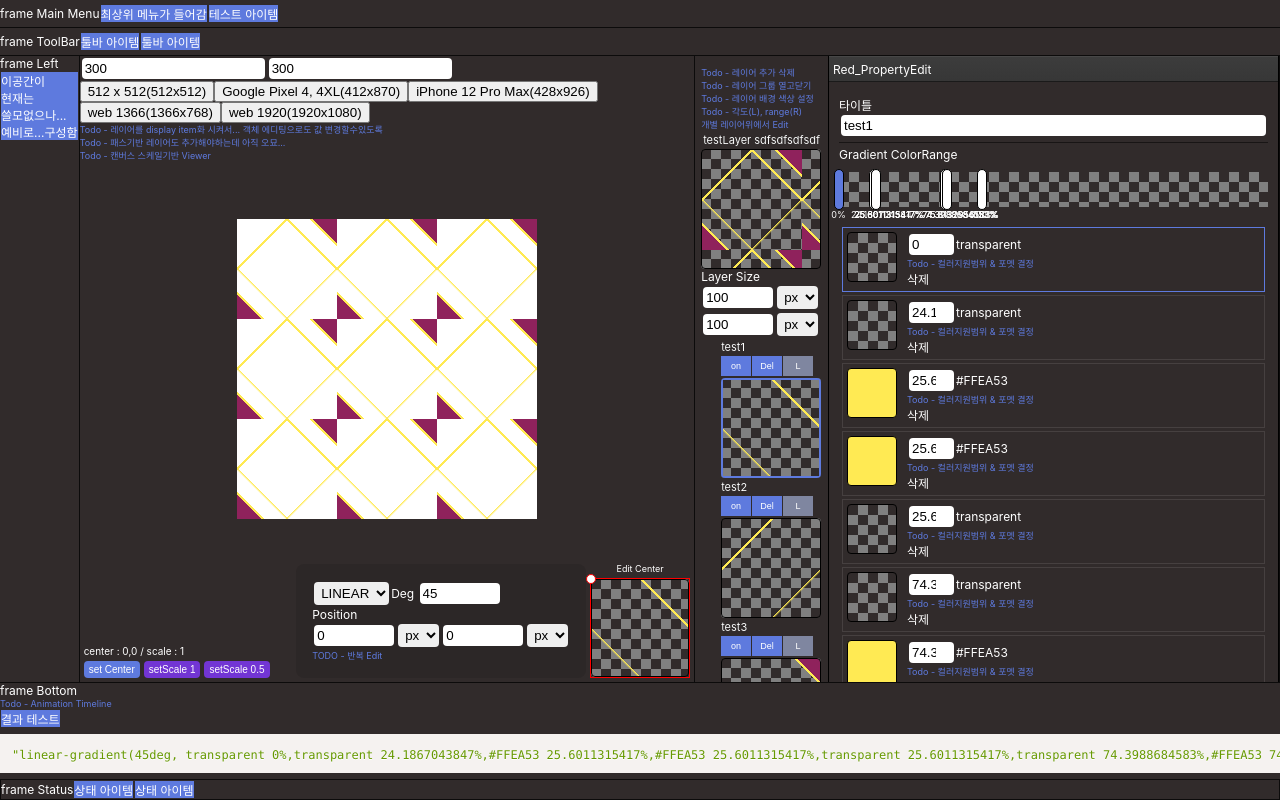
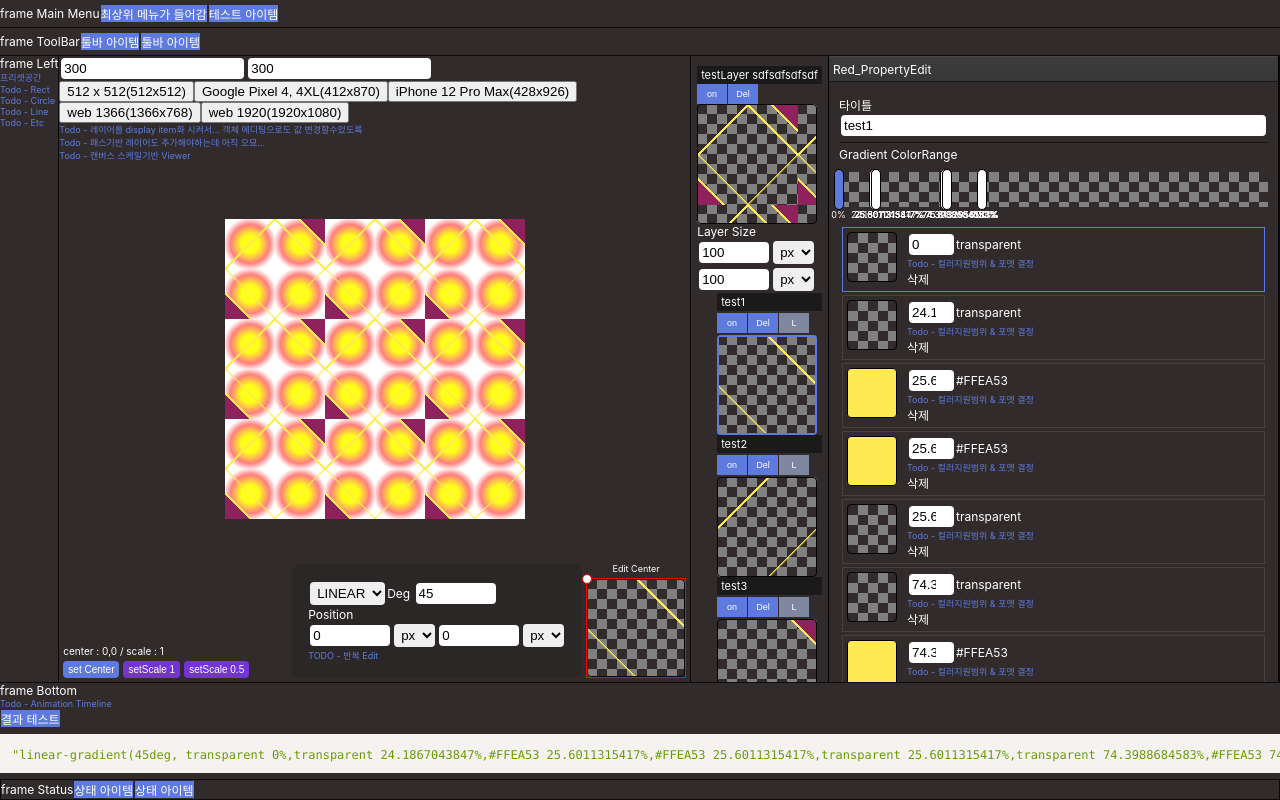
Before and after one commit to redcamel/RedGradient, a React (Create React App) app: page / in a window 1280 px wide. Built offline with nearby package versions, Linux system fonts and the light colour scheme.

Commit message:
- 프로토타이핑 전환전 백업

```diff
--- a/src/App.css
+++ b/src/App.css
@@ -214,7 +214,8 @@ input, select {
 }
 
 .layerItemTitle {
-    margin: 2px;
+    background: #1a1a1a;
+    padding :2px 4px;
     font-size: 11px;
     color: #fff;
     text-shadow: 0px 0px rgba(0, 0, 0, 1);
@@ -222,7 +223,8 @@ input, select {
 }
 
 .layerItemSubTitle {
-    margin: 2px;
+    background: #1a1a1a;
+    padding :2px 4px;
     font-size: 11px;
     color: #fff;
     text-shadow: 0px 0px rgba(0, 0, 0, 1);
--- a/src/App.js
+++ b/src/App.js
@@ -79,6 +79,27 @@ class App extends React.Component {
               ]
             }
           ]
+        },
+        {
+          title: 'testLayer ',
+          visible: true,
+          size: {w: 50, wUnit: 'px', h: 50, hUnit: 'px'},
+          items: [
+            {
+              title: 'test',
+              type: 'radial-gradient',
+              deg: 45,
+              visible: true,
+              position: {x: 0, xUnit: 'px', y: 0, yUnit: 'px'},
+
+              colorList: [
+                {color: 'rgba(255,255,0,0.9)', range: 25},
+                {color: 'rgba(255,0,0,0.5)', range: 55},
+                {color: 'transparent', range: 75},
+                {color: 'transparent', range: 100}
+              ]
+            }
+          ]
         }
       ]
     };
@@ -104,7 +125,11 @@ class App extends React.Component {
       <div className={'frame_middle'}>
         <div className={'frame_middle_container'}>
           <div className={'frame_left'}>frame Left
-            <div style={style.test}>이공간이<br />현재는<br />쓸모없으나...<br />예비로...구성함</div>
+            <div className={'todo'}>프리셋공간</div>
+            <div className={'todo'}>Todo - Rect</div>
+            <div className={'todo'}>Todo - Circle</div>
+            <div className={'todo'}>Todo - Line</div>
+            <div className={'todo'}>Todo - Etc</div>
           </div>
           <div className={'frame_center'}>
             {/*frame_center*/}
--- a/src/editor/Red_Layer.jsx
+++ b/src/editor/Red_Layer.jsx
@@ -21,30 +21,14 @@ class Red_Layer extends React.Component {
     const rootComponentState = rootComponent.state;
     const layers = rootComponentState.layers;
     const canvasInfo = rootComponentState.canvasInfo;
-    const activeData = rootComponentState.activeData
+    const activeData = rootComponentState.activeData;
     return <div style={style.container}>
-      <div className={'todo'}>Todo - 레이어 추가 삭제</div>
-      <div className={'todo'}>Todo - 레이어 그룹 열고닫기</div>
-      <div className={'todo'}>Todo - 레이어 배경 색상 설정</div>
-      <div className={'todo'}>Todo - 각도(L), range(R)<br />개별 레이어위에서 Edit</div>
       {
         layers.map((layer, index) => {
-          const layerSize = layer['size']
+          const layerSize = layer['size'];
           return <div style={{opacity: layer.visible ? 1 : 0.5, transition: 'opacity 0.2s'}}>
             <div className={'layerItemTitle'}>{layer.title}</div>
-            <div
-              className={'transparent_checker'}
-              style={{
-                width: `${SIZE}px`,
-                height: `${layerSize.h / layerSize.w * SIZE}px`,
-                cursor: 'pointer',
-                borderRadius: '4px',
-                overflow: 'hidden',
-                transition: 'height 0.2s'
-              }}
-              onClick={e => rootComponent.setState({activeData: layer, activeSubData: layer.items[0]})}
-            >
-              <div className={'layerItem'} style={{background: Red_Layer.calcGradientItems(layer['items'],false,layer)}} />
+            <div>
               <button className={'layerVisible'}
                       onClick={e => this._toggleVisible(layer)}>{layer.visible ? 'on' : 'off'}</button>
               <button className={'layerDel'}
@@ -64,31 +48,46 @@ class Red_Layer extends React.Component {
               >Del
               </button>
             </div>
+            <div
+              className={'transparent_checker'}
+              style={{
+                width: `${SIZE}px`,
+                height: `${layerSize.h / layerSize.w * SIZE}px`,
+                cursor: 'pointer',
+                borderRadius: '4px',
+                overflow: 'hidden',
+                transition: 'height 0.2s'
+              }}
+              onClick={e => rootComponent.setState({activeData: layer, activeSubData: layer.items[0]})}
+            >
+              <div className={'layerItem'}
+                   style={{background: Red_Layer.calcGradientItems(layer['items'], false, layer)}} />
+            </div>
             <div style={style.itemContainer}>
               Layer Size
               <div>
                 <UI_Number
                   width={'70px'}
-                  value={activeData['size']['w'] || 0}
+                  value={layerSize['w'] || 0}
                   HD_onInput={e => {
-                    activeData['size']['w'] = e.target.value;
+                    layerSize['w'] = e.target.value;
                     rootComponent.setState({});
                   }} />
-                <UI_Select value={activeData['size']['wUnit']} options={['px', '%']} HD_change={e => {
-                  activeData['size']['wUnit'] = e.target.value;
+                <UI_Select value={layerSize['wUnit']} options={['px', '%']} HD_change={e => {
+                  layerSize['wUnit'] = e.target.value;
                   rootComponent.setState({});
                 }} />
               </div>
               <div>
                 <UI_Number
                   width={'70px'}
-                  value={activeData['size']['h'] || 0}
+                  value={layerSize['h'] || 0}
                   HD_onInput={e => {
-                    activeData['size']['h'] = e.target.value;
+                    layerSize['h'] = e.target.value;
                     rootComponent.setState({});
                   }} />
-                <UI_Select value={activeData['size']['hUnit']} options={['px', '%']} HD_change={e => {
-                  activeData['size']['hUnit'] = e.target.value;
+                <UI_Select value={layerSize['hUnit']} options={['px', '%']} HD_change={e => {
+                  layerSize['hUnit'] = e.target.value;
                   rootComponent.setState({});
                 }} />
               </div>
@@ -99,7 +98,7 @@ class Red_Layer extends React.Component {
                   const activeSubDataYn = rootComponentState.activeSubData === item;
                   return <div style={{opacity: item.visible ? 1 : 0.5, transition: 'opacity 0.2s'}}>
                     <div className={'layerItemSubTitle'}>{item.title}</div>
-                    <div style={{ margin: '2px 2px 2px 20px'}}>
+                    <div style={{margin: '2px 2px 2px 20px'}}>
                       <button className={'layerVisible'}
                               onClick={e => this._toggleVisible(item)}>{item.visible ? 'on' : 'off'}</button>
                       <button className={'layerDel'}
@@ -146,9 +145,15 @@ class Red_Layer extends React.Component {
       }
       }
 
-Red_Layer.calcGradients = (layers, checkVisible) => layers.map(layer => Red_Layer.calcGradientItems(layer['items'], checkVisible, layer)).join(',')+',#fff';
-Red_Layer.calcGradientItems = (items, checkVisible, layer) => items.length ? items.map(item => Red_Layer.calcGradientItem(item, checkVisible, layer)).join(',') : '';
-Red_Layer.calcGradientItem = (data, checkVisible, layer) => {
+  Red_Layer
+.
+  calcGradients = (layers, checkVisible) => layers.map(layer => Red_Layer.calcGradientItems(layer['items'], checkVisible, layer)).join(',') + ',#fff';
+  Red_Layer
+.
+  calcGradientItems = (items, checkVisible, layer) => items.length ? items.map(item => Red_Layer.calcGradientItem(item, checkVisible, layer)).join(',') : '';
+  Red_Layer
+.
+  calcGradientItem = (data, checkVisible, layer) => {
     if (!data) return '';
     if (!data['colorList'].length) return '';
     if (checkVisible && !data['visible']) return 'linear-gradient(45deg, transparent,transparent )';
@@ -177,8 +182,11 @@ Red_Layer.calcGradientItem = (data, checkVisible, layer) => {
     }
 
   };
-export default Red_Layer;
-const style = {
+  export
+  default
+  Red_Layer;
+  const
+  style = {
     container: {
       borderRight: '1px solid #000',
       overflowX: 'hidden',
```
Also changed, not shown: 10 other files (tests, documents, lock files or other folders). Lines whose indentation alone changed are shown as unchanged.
